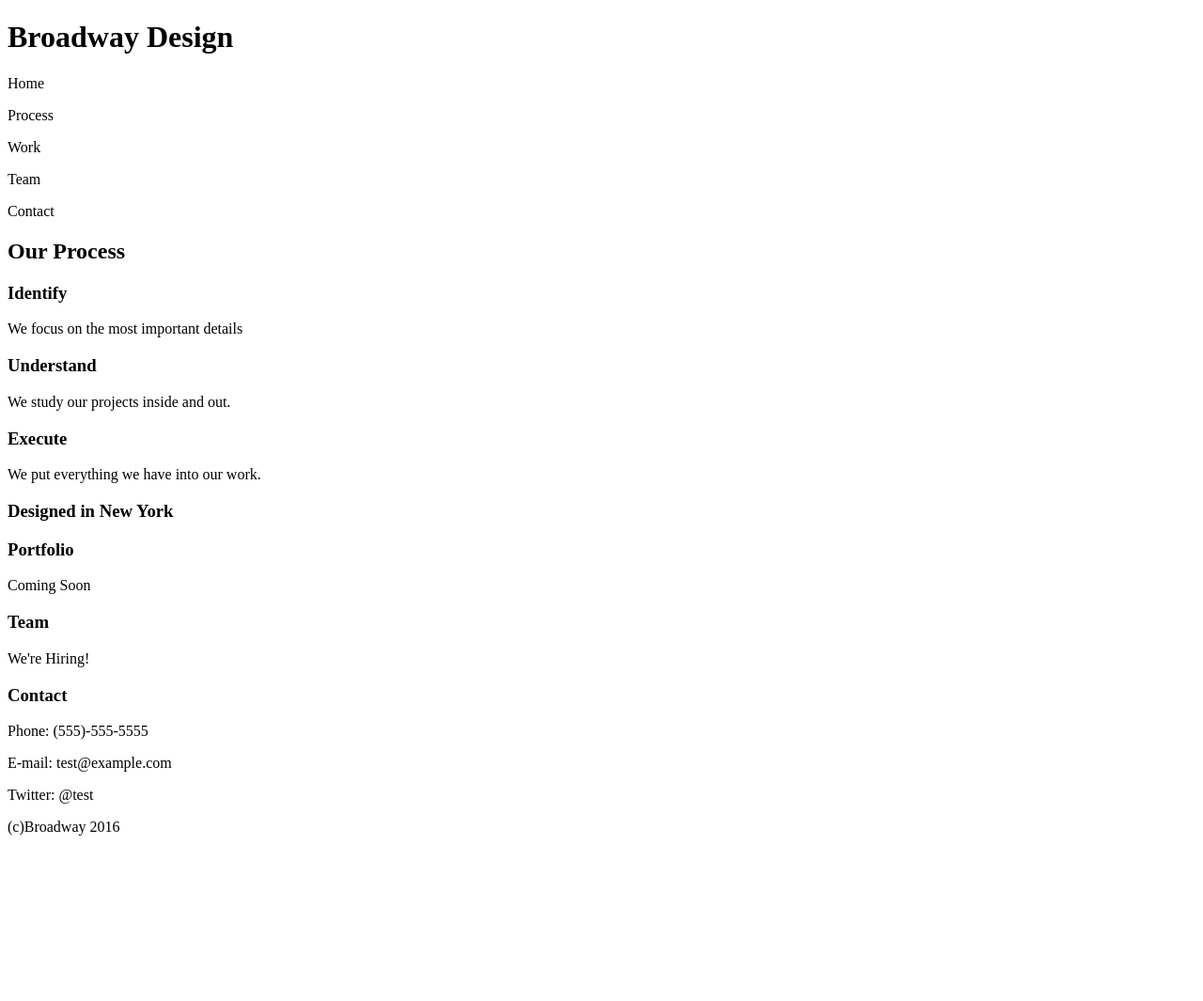
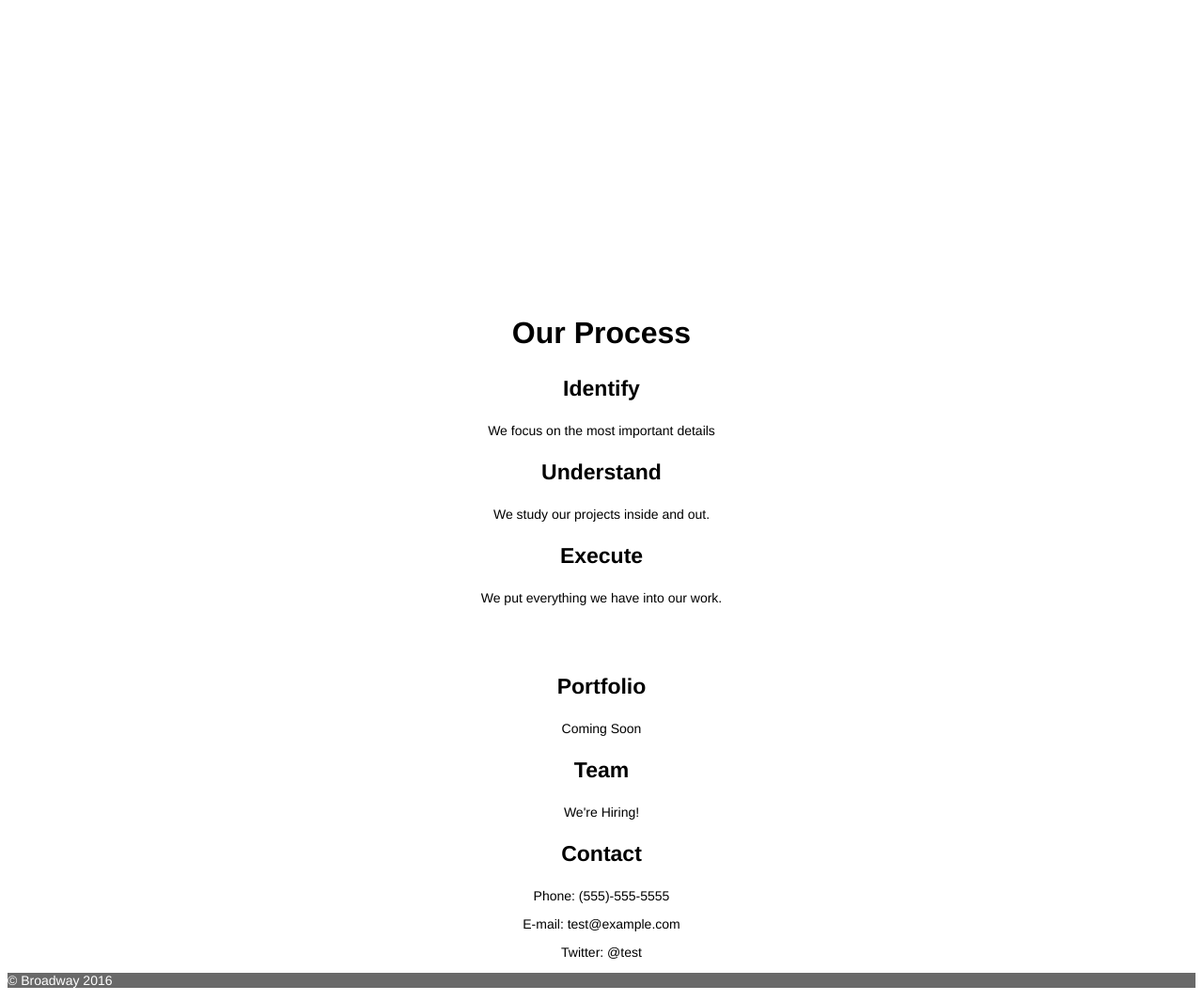
Before and after one commit to benped/broadway, a plain HTML site: page index.html in a window 1280 px wide. Shown: the whole page at 94% size. Before the commit the page ends 905 px from the top, so only its background shows below. Drawn offline with Linux system fonts and the light colour scheme.

Commit message:
Add basic CSS applying to fonts

```diff
--- a/index.html
+++ b/index.html
@@ -6,6 +6,8 @@
     <link rel="stylesheet" href="./resources/css/style.css">
   </head>
   <body>
+
+
     <h1>Broadway Design</h1>
     <nav>
       <p class="link">Home</p>
@@ -31,8 +33,8 @@
 
     </div>
 
-    <div class="newyork">
-      <h3>Designed in New York</h3>
+    <div class="designed">
+      <h3 id=newyork >Designed in New York</h3>
 
       <h3>Portfolio</h3>
       <p>Coming Soon</p>
@@ -46,7 +48,7 @@
       <p>Twitter: @test</p>
     </div>
     <div class="footer">
-      <p>(c)Broadway 2016</p>
+      <p>&copy; Broadway 2016</p>
 
     </div>
 
--- a/resources/css/style.css
+++ b/resources/css/style.css
@@ -0,0 +1,41 @@
+body {
+  font-family: Helvetica;
+  text-align: center;
+}
+
+h1 {
+  font-size: 70px;
+  font-weight: bold;
+  color: white;
+}
+
+h2 {
+  font-size: 32px;
+  font-weight: bold;
+}
+
+h3 {
+  font-size: 23px;
+  font-weight: bold;
+}
+
+p {
+  font-size: 14px;
+}
+
+nav {
+  font-size: 18px;
+  color: white;
+  font-decoration: underline;
+}
+
+#newyork {
+  color: white;
+}
+
+.footer {
+  text-align: left;
+  font-size: 11px;
+  background-color: dimgray;
+  color: white;
+}
```
